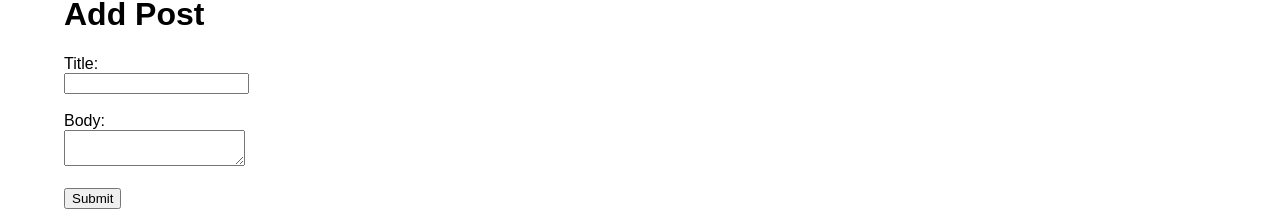
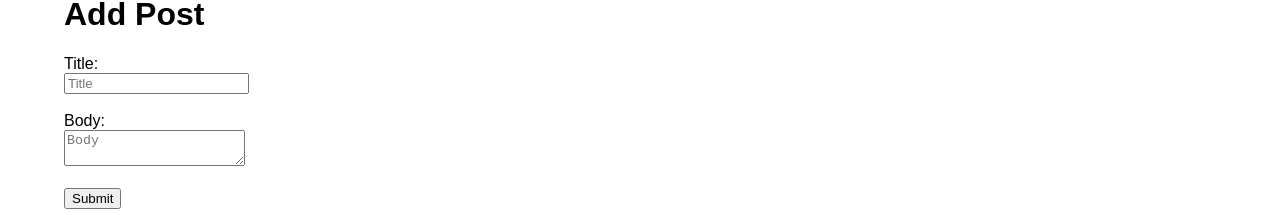
Before and after one commit to ktan114/Redux_Post, a React (Create React App) app in the folder post/: page / in a window 1280 px wide. Shown: the part 215-430 px from the top of the page. Built offline with nearby package versions, Linux system fonts and the light colour scheme; no server answers.

Commit message:
Added onChange function

```diff
--- a/post/src/components/Postform.js
+++ b/post/src/components/Postform.js
@@ -4,9 +4,13 @@ class Postform extends Component {
   constructor(props) {
     super(props);
     this.state = {
-        title: '',
-        body: ''
+      title: "",
+      body: ""
     };
+  }
+
+  onChange = (e) => {
+      this.setState({ [e.target.name]: e.target.value })
   }
 
   render() {
@@ -17,13 +21,19 @@ class Postform extends Component {
           <div>
             <label>Title:</label>
             <br />
-            <input type="text" name="title" />
+            <input
+              type="text"
+              name="title"
+              value={this.state.title}
+              placeholder="Title"
+              onChange={ this.onChange}
+            />
           </div>
           <br />
           <div>
             <label>Body:</label>
             <br />
-            <textarea name="body" />
+            <textarea name="body" value={this.state.body} placeholder="Body" onChange={ this.onChange }/>
           </div>
           <br />
           <button type="submit">Submit</button>
```
